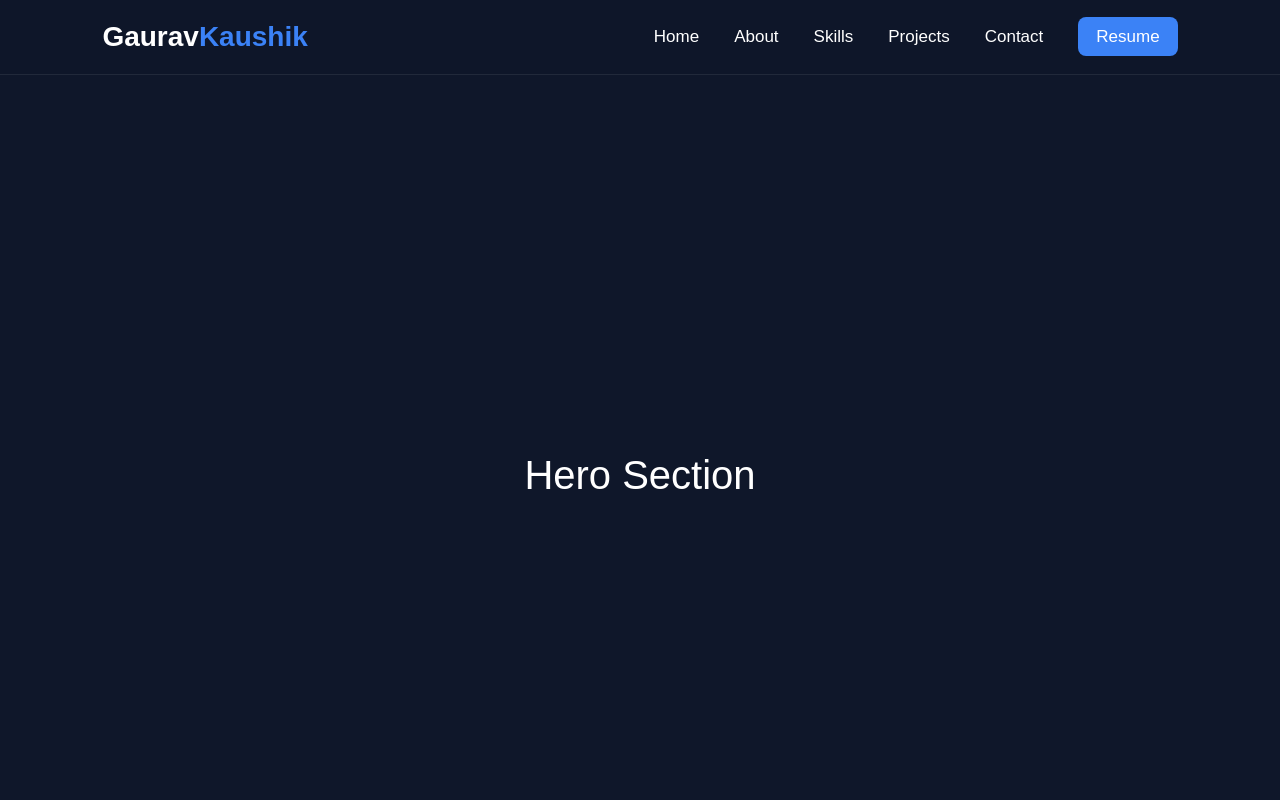
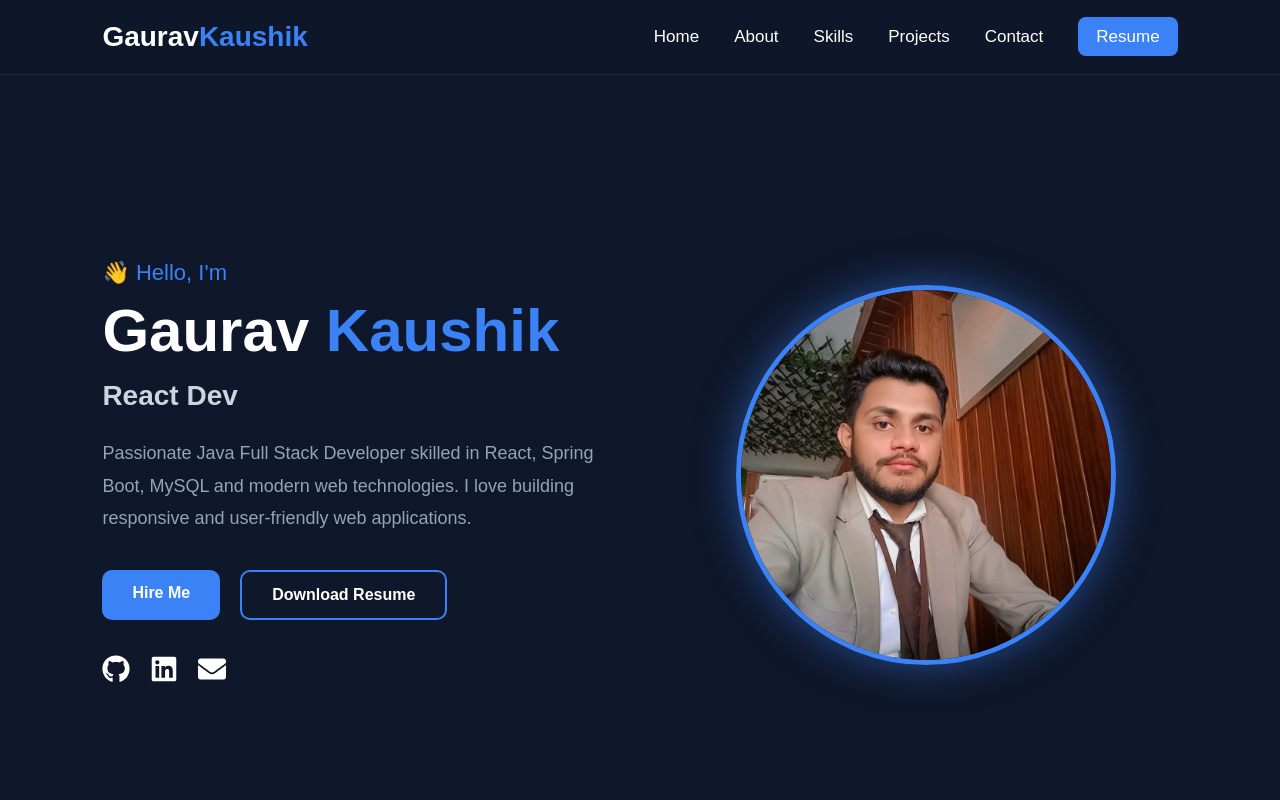
Before and after one commit to gaurav908408/portfolio, a React (Vite) app: page / in a window 1280 px wide. Shown: the top 800 px of the page. Built offline with nearby package versions, Linux system fonts and the light colour scheme.

Commit message:
Create modern hero section with animations

```diff
--- a/src/components/Hero/Hero.css
+++ b/src/components/Hero/Hero.css
@@ -0,0 +1,141 @@
+.hero {
+  min-height: 100vh;
+  background: #0f172a;
+  display: flex;
+  align-items: center;
+  padding: 80px 8%;
+}
+
+.hero-content {
+  display: flex;
+  justify-content: space-between;
+  align-items: center;
+  gap: 70px;
+  width: 100%;
+}
+
+.hero-text {
+  flex: 1;
+}
+
+.hello {
+  color: #3b82f6;
+  font-size: 22px;
+  margin-bottom: 10px;
+}
+
+.hero-text h1 {
+  font-size: 60px;
+  color: white;
+  margin-bottom: 15px;
+}
+
+.hero-text span {
+  color: #3b82f6;
+}
+
+.typing {
+  font-size: 28px;
+  color: #cbd5e1;
+  margin-bottom: 25px;
+  font-weight: 600;
+}
+
+.description {
+  color: #94a3b8;
+  font-size: 18px;
+  line-height: 1.8;
+  margin-bottom: 35px;
+  max-width: 600px;
+}
+
+.hero-buttons {
+  display: flex;
+  gap: 20px;
+  margin-bottom: 35px;
+}
+
+.btn {
+  text-decoration: none;
+  padding: 14px 30px;
+  border-radius: 10px;
+  transition: 0.3s;
+  font-weight: 600;
+}
+
+.primary {
+  background: #3b82f6;
+  color: white;
+}
+
+.primary:hover {
+  background: #2563eb;
+}
+
+.secondary {
+  border: 2px solid #3b82f6;
+  color: white;
+}
+
+.secondary:hover {
+  background: #3b82f6;
+}
+
+.social-icons {
+  display: flex;
+  gap: 20px;
+}
+
+.social-icons a {
+  color: white;
+  font-size: 28px;
+  transition: 0.3s;
+}
+
+.social-icons a:hover {
+  color: #3b82f6;
+}
+
+.hero-image {
+  flex: 1;
+  display: flex;
+  justify-content: center;
+}
+
+.hero-image img {
+  width: 380px;
+  height: 380px;
+  object-fit: cover;
+  border-radius: 50%;
+  border: 5px solid #3b82f6;
+  box-shadow: 0 0 40px rgba(59, 130, 246, 0.5);
+}
+
+@media (max-width: 992px) {
+  .hero-content {
+    flex-direction: column-reverse;
+    text-align: center;
+  }
+
+  .hero-text h1 {
+    font-size: 42px;
+  }
+
+  .typing {
+    font-size: 22px;
+  }
+
+  .hero-buttons {
+    justify-content: center;
+    flex-wrap: wrap;
+  }
+
+  .social-icons {
+    justify-content: center;
+  }
+
+  .hero-image img {
+    width: 280px;
+    height: 280px;
+  }
+}
--- a/src/components/Hero/Hero.jsx
+++ b/src/components/Hero/Hero.jsx
@@ -1,15 +1,81 @@
+import "./Hero.css";
+import profile from "../../assets/images/profile.jpg";
+import { FaGithub, FaLinkedin, FaEnvelope } from "react-icons/fa";
+import { TypeAnimation } from "react-type-animation";
+import { motion } from "framer-motion";
+
 function Hero() {
   return (
-    <section
-      id="home"
-      style={{
-        height: "100vh",
-        display: "grid",
-        placeItems: "center",
-        fontSize: "40px"
-      }}
-    >
-      Hero Section
+    <section className="hero" id="home">
+      <div className="hero-content">
+
+        <motion.div
+          className="hero-text"
+          initial={{ x: -100, opacity: 0 }}
+          animate={{ x: 0, opacity: 1 }}
+          transition={{ duration: 1 }}
+        >
+          <p className="hello">👋 Hello, I'm</p>
+
+          <h1>
+            Gaurav <span>Kaushik</span>
+          </h1>
+
+          <TypeAnimation
+            sequence={[
+              "Java Full Stack Developer",
+              2000,
+              "React Developer",
+              2000,
+              "Spring Boot Developer",
+              2000,
+            ]}
+            wrapper="h2"
+            repeat={Infinity}
+            className="typing"
+          />
+
+          <p className="description">
+            Passionate Java Full Stack Developer skilled in React, Spring Boot,
+            MySQL and modern web technologies. I love building responsive and
+            user-friendly web applications.
+          </p>
+
+          <div className="hero-buttons">
+            <a href="#contact" className="btn primary">
+              Hire Me
+            </a>
+
+            <a href="/resume.pdf" className="btn secondary" download>
+              Download Resume
+            </a>
+          </div>
+
+          <div className="social-icons">
+            <a href="https://github.com/gaurav908408" target="_blank" rel="noreferrer">
+              <FaGithub />
+            </a>
+
+            <a href="#" target="_blank" rel="noreferrer">
+              <FaLinkedin />
+            </a>
+
+            <a href="mailto:your@email.com">
+              <FaEnvelope />
+            </a>
+          </div>
+        </motion.div>
+
+        <motion.div
+          className="hero-image"
+          initial={{ x: 100, opacity: 0 }}
+          animate={{ x: 0, opacity: 1 }}
+          transition={{ duration: 1 }}
+        >
+          <img src={profile} alt="Gaurav Kaushik" />
+        </motion.div>
+
+      </div>
     </section>
   );
 }
```
Also changed, not shown: src/assets/images/profile.jpg (added).
